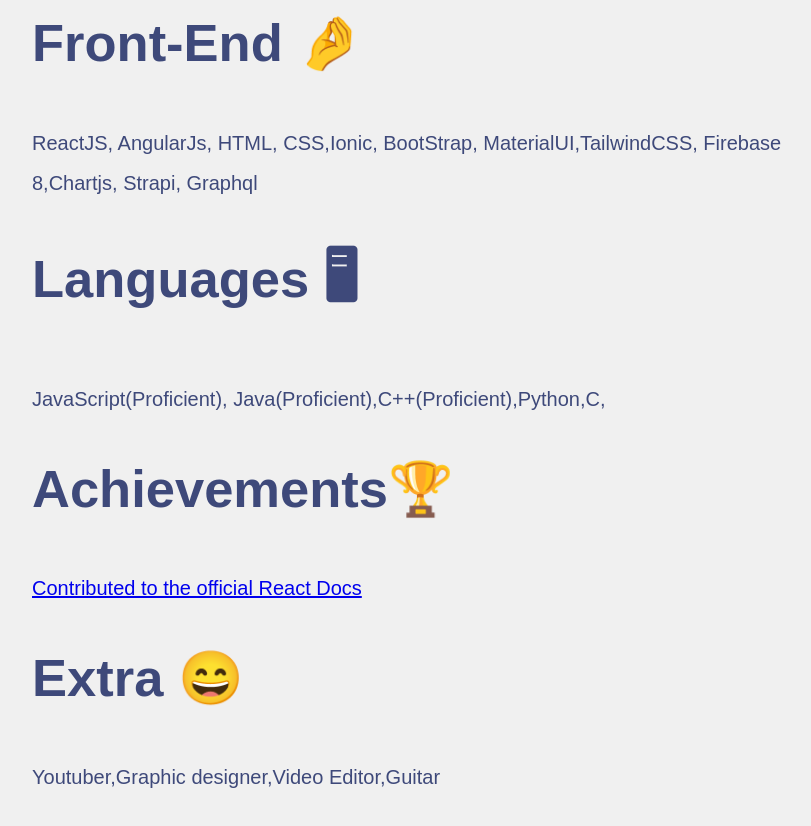
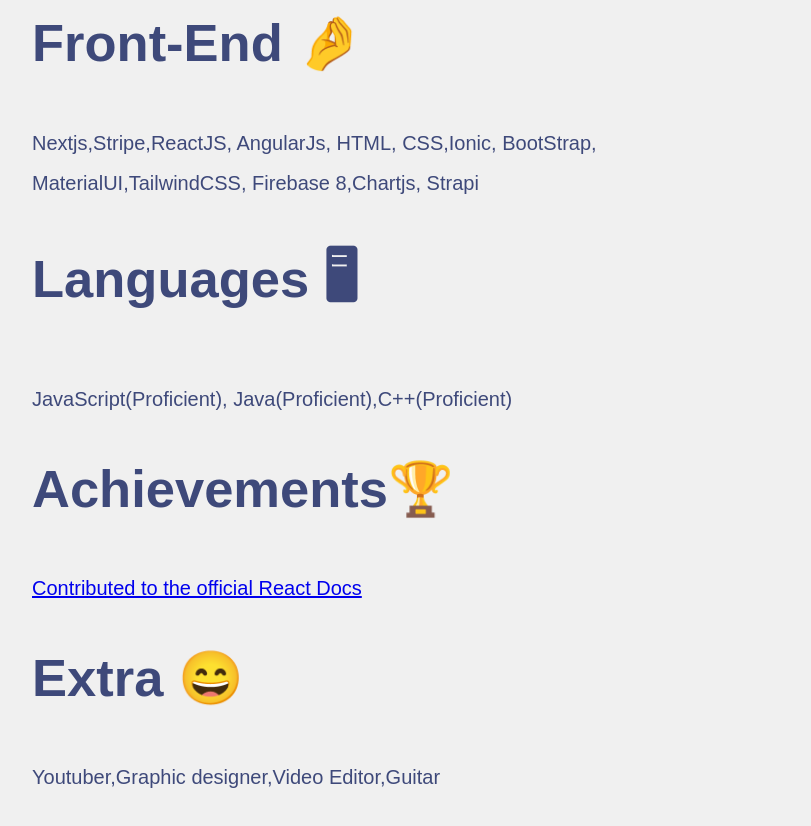
Before and after one commit to Akshat2Jain/Portfolio_Reactjs, a React (Create React App) app: page / in a window 1280 px wide. Shown: the part 1040-1866 px from the top of the page, without its empty margins (244-1055 px from the left). Built offline with nearby package versions, Linux system fonts and the light colour scheme.

Commit message:
Update Home.js

```diff
--- a/src/component/Home.js
+++ b/src/component/Home.js
@@ -47,13 +47,13 @@
           <li className="item">
             <h2> Front-End 🤌</h2>
             <span>
-              ReactJS, AngularJs, HTML, CSS,Ionic, BootStrap,
-              MaterialUI,TailwindCSS, Firebase 8,Chartjs, Strapi, Graphql
+              Nextjs,Stripe,ReactJS, AngularJs, HTML, CSS,Ionic, BootStrap,
+              MaterialUI,TailwindCSS, Firebase 8,Chartjs, Strapi
             </span>
           </li>
           <li className="item">
             <h2>Languages 🖥</h2>
-            <span>JavaScript(Proficient), Java(Proficient),C++(Proficient),Python,C, </span>
+            <span>JavaScript(Proficient), Java(Proficient),C++(Proficient) </span>
           </li>
           <li className="item">
             <h2>Achievements🏆</h2>
```
